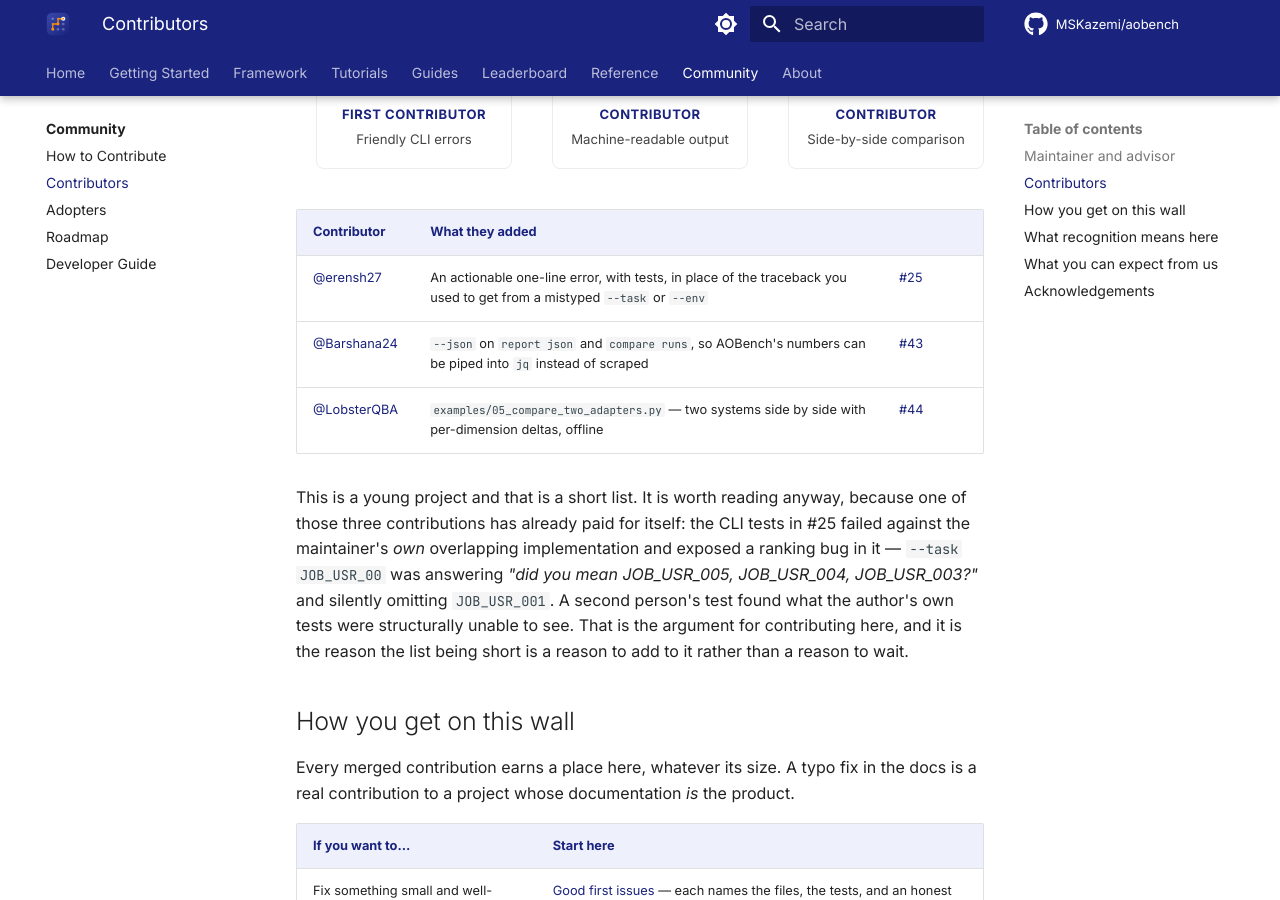
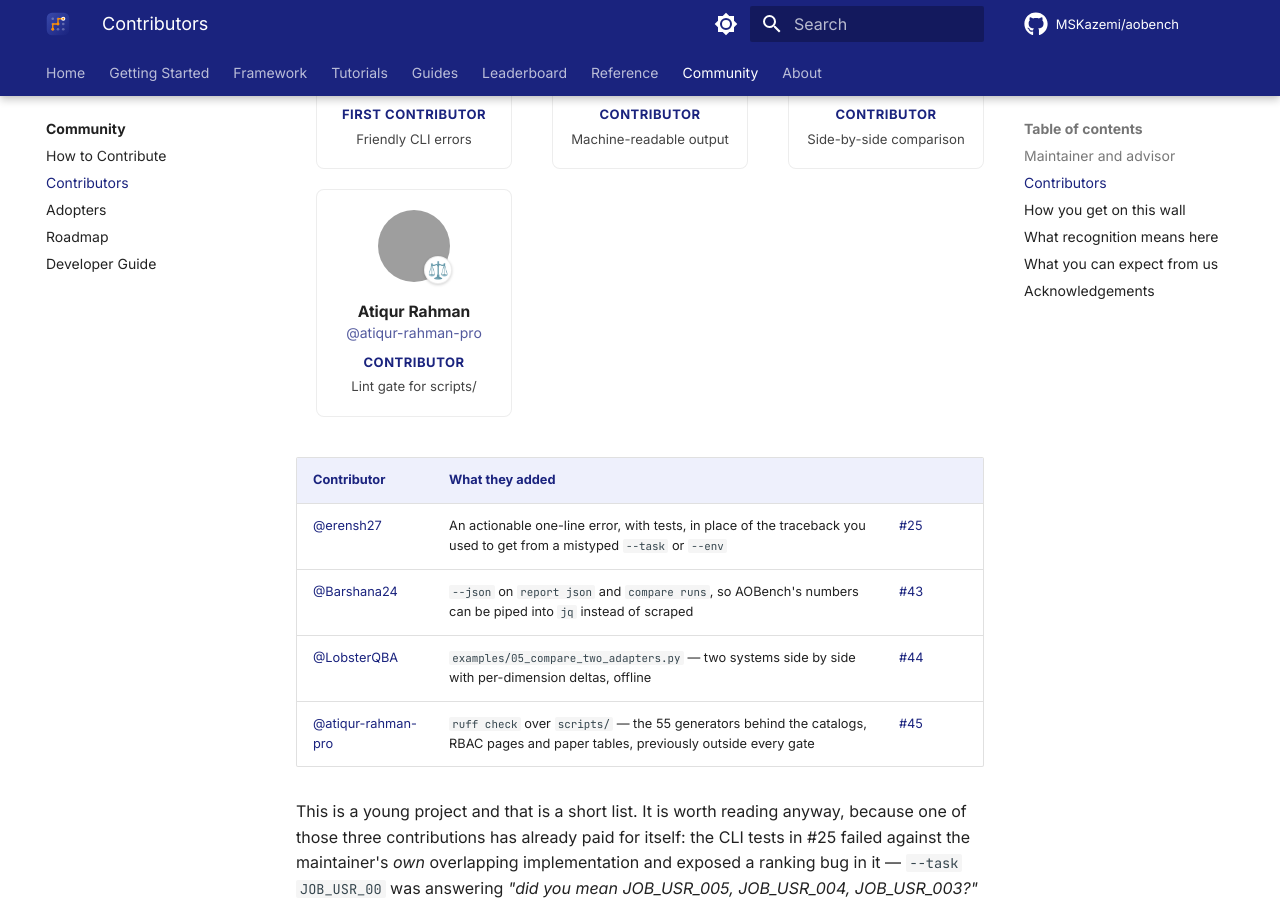
Before and after one commit to Barshana24/aobench, an MkDocs documentation site: the page built from docs/about/contributors.md, in a window 1280 px wide and 900 px high, scrolled down 1116 px. Built offline with MkDocs 1.6.1 and Material for MkDocs 9.7.7, drawn with Linux system fonts in a browser that asks for light colours; comment, search, counter and statistics services are not loaded; the version menu is left out; grey boxes are pictures that could not be loaded.

Commit message:
docs(community): credit Atiqur Rahman for the scripts/ lint gate (PR #45)
Signed-off-by: Mohsen Seyedkazemi Ardebili <mohsen.seyedkazemi@gmail.com>

```diff
--- a/docs/about/contributors.md
+++ b/docs/about/contributors.md
@@ -70,6 +70,16 @@
   <span class="wall-role">Contributor</span>
   <span class="wall-tag">Side-by-side comparison</span>
 </li>
+<li>
+  <span class="wall-avatar">
+    <img src="https://github.com/atiqur-rahman-pro.png?size=144" alt="" loading="lazy">
+    <span class="wall-badge" aria-hidden="true">⚖️</span>
+  </span>
+  <span class="wall-name">Atiqur Rahman</span>
+  <span class="wall-handle"><a href="https://github.com/atiqur-rahman-pro">@atiqur-rahman-pro</a></span>
+  <span class="wall-role">Contributor</span>
+  <span class="wall-tag">Lint gate for scripts/</span>
+</li>
 </ul>
 
 | Contributor | What they added | |
@@ -77,6 +87,7 @@
 | [@erensh27](https://github.com/erensh27) | An actionable one-line error, with tests, in place of the traceback you used to get from a mistyped `--task` or `--env` | [#25](https://github.com/MSKazemi/aobench/pull/25) |
 | [@Barshana24](https://github.com/Barshana24) | `--json` on `report json` and `compare runs`, so AOBench's numbers can be piped into `jq` instead of scraped | [#43](https://github.com/MSKazemi/aobench/pull/43) |
 | [@LobsterQBA](https://github.com/LobsterQBA) | `examples/05_compare_two_adapters.py` — two systems side by side with per-dimension deltas, offline | [#44](https://github.com/MSKazemi/aobench/pull/44) |
+| [@atiqur-rahman-pro](https://github.com/atiqur-rahman-pro) | `ruff check` over `scripts/` — the 55 generators behind the catalogs, RBAC pages and paper tables, previously outside every gate | [#45](https://github.com/MSKazemi/aobench/pull/45) |
 
 This is a young project and that is a short list. It is worth reading anyway, because one
 of those three contributions has already paid for itself: the CLI tests in #25 failed
```
Also changed, not shown: AUTHORS.md (+9 -0 lines).
